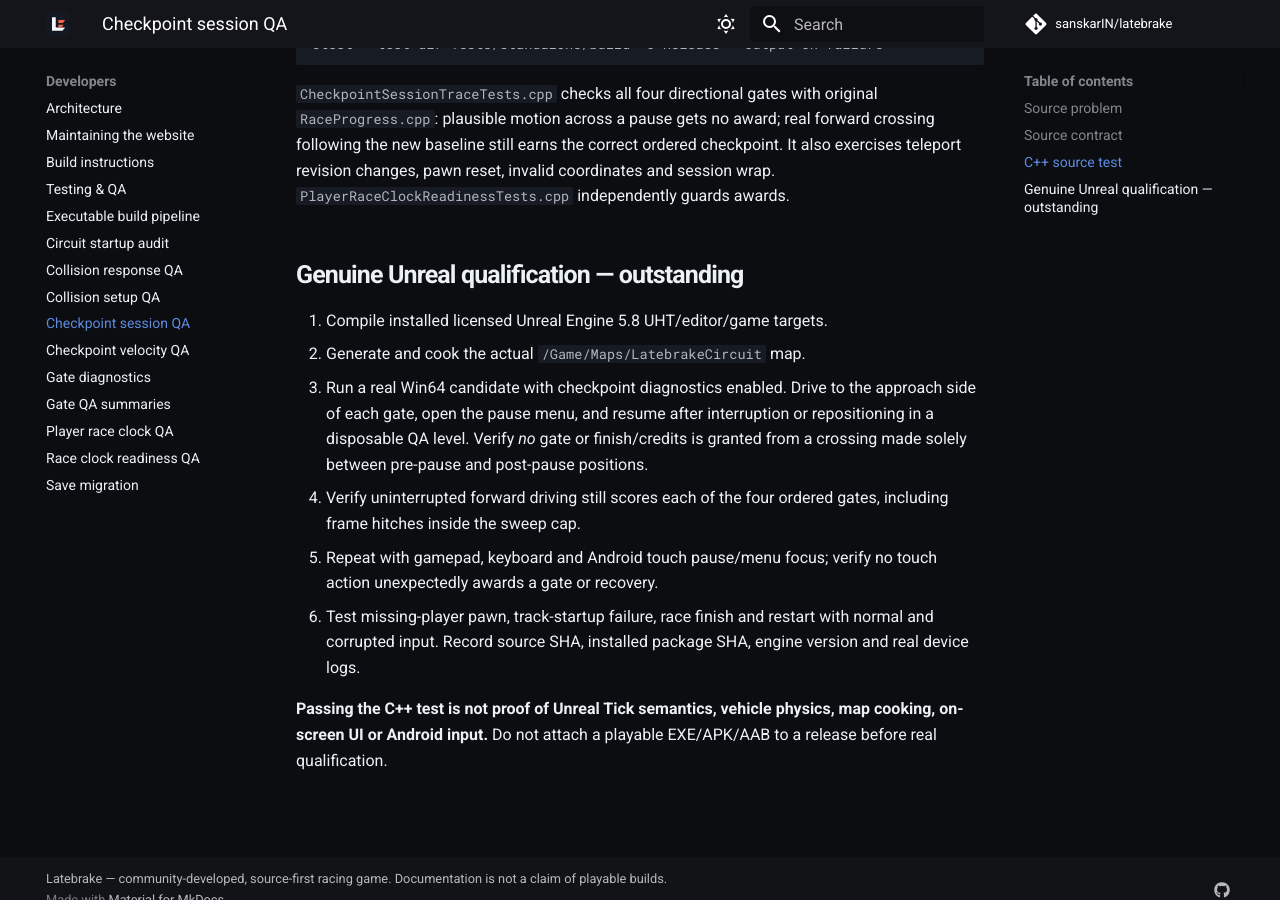
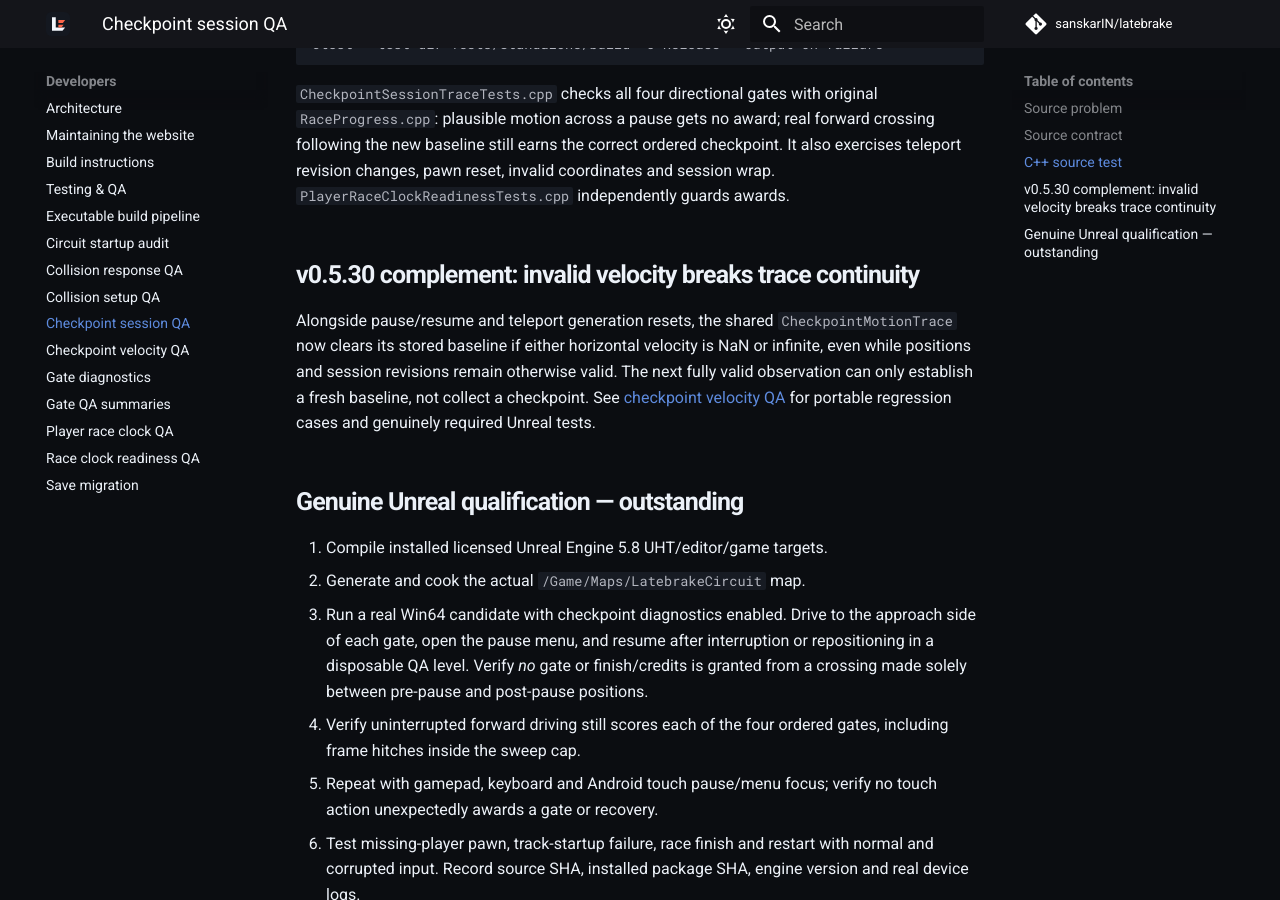
Before and after one commit to sanskarIN/latebrake, an MkDocs documentation site: the page built from docs/CHECKPOINT_SESSION_QA.md, in a window 1280 px wide and 900 px high, scrolled down 1021 px. Built offline with MkDocs 1.6.1 and Material for MkDocs 9.7.7, drawn with Linux system fonts in a browser that asks for light colours; comment, search, counter and statistics services are not loaded.

Commit message:
docs(v0.5.30): link invalid-velocity and pause continuity constraints

```diff
--- a/docs/CHECKPOINT_SESSION_QA.md
+++ b/docs/CHECKPOINT_SESSION_QA.md
@@ -41,6 +41,16 @@ still earns the correct ordered checkpoint. It also exercises teleport
 revision changes, pawn reset, invalid coordinates and session wrap.
 `PlayerRaceClockReadinessTests.cpp` independently guards awards.
 
+## v0.5.30 complement: invalid velocity breaks trace continuity
+
+Alongside pause/resume and teleport generation resets, the shared
+`CheckpointMotionTrace` now clears its stored baseline if either
+horizontal velocity is NaN or infinite, even while positions and
+session revisions remain otherwise valid. The next fully valid
+observation can only establish a fresh baseline, not collect a
+checkpoint. See [checkpoint velocity QA](CHECKPOINT_VELOCITY_QA.md)
+for portable regression cases and genuinely required Unreal tests.
+
 ## Genuine Unreal qualification — outstanding
 
 1. Compile installed licensed Unreal Engine 5.8 UHT/editor/game targets.
```
